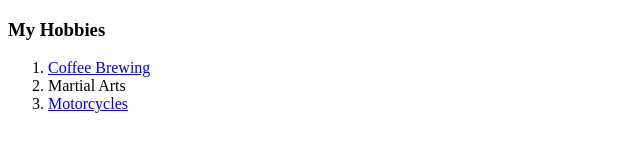
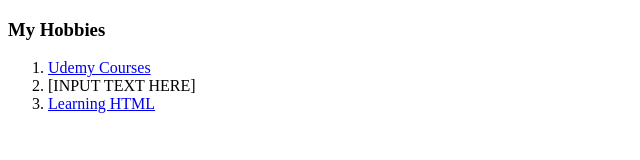
Before and after one commit to GitHub-userrr/cv, a plain HTML site: page hobbies.html in a window 1280 px wide. Shown: the whole page, without its empty margins (0-640 px from the left). Drawn offline with Linux system fonts and the light colour scheme.

Commit message:
Update hobbies.html

```diff
--- a/hobbies.html
+++ b/hobbies.html
@@ -9,9 +9,9 @@
 <body>
  <h3>My Hobbies</h3>
   <ol>
-    <li><a href="https://www.ncausa.org/About-Coffee/How-to-Brew-Coffee">Coffee Brewing</a></li>
-    <li>Martial Arts</li>
-    <li><a href="https://www.cycletrader.com/">Motorcycles</a></li>
+    <li><a href="https://www.udemy.com/">Udemy Courses</a></li>
+    <li>[INPUT TEXT HERE]</li>
+    <li><a href="https://codepen.io/">Learning HTML</a></li>
   </ol>
 </body>
 
```
